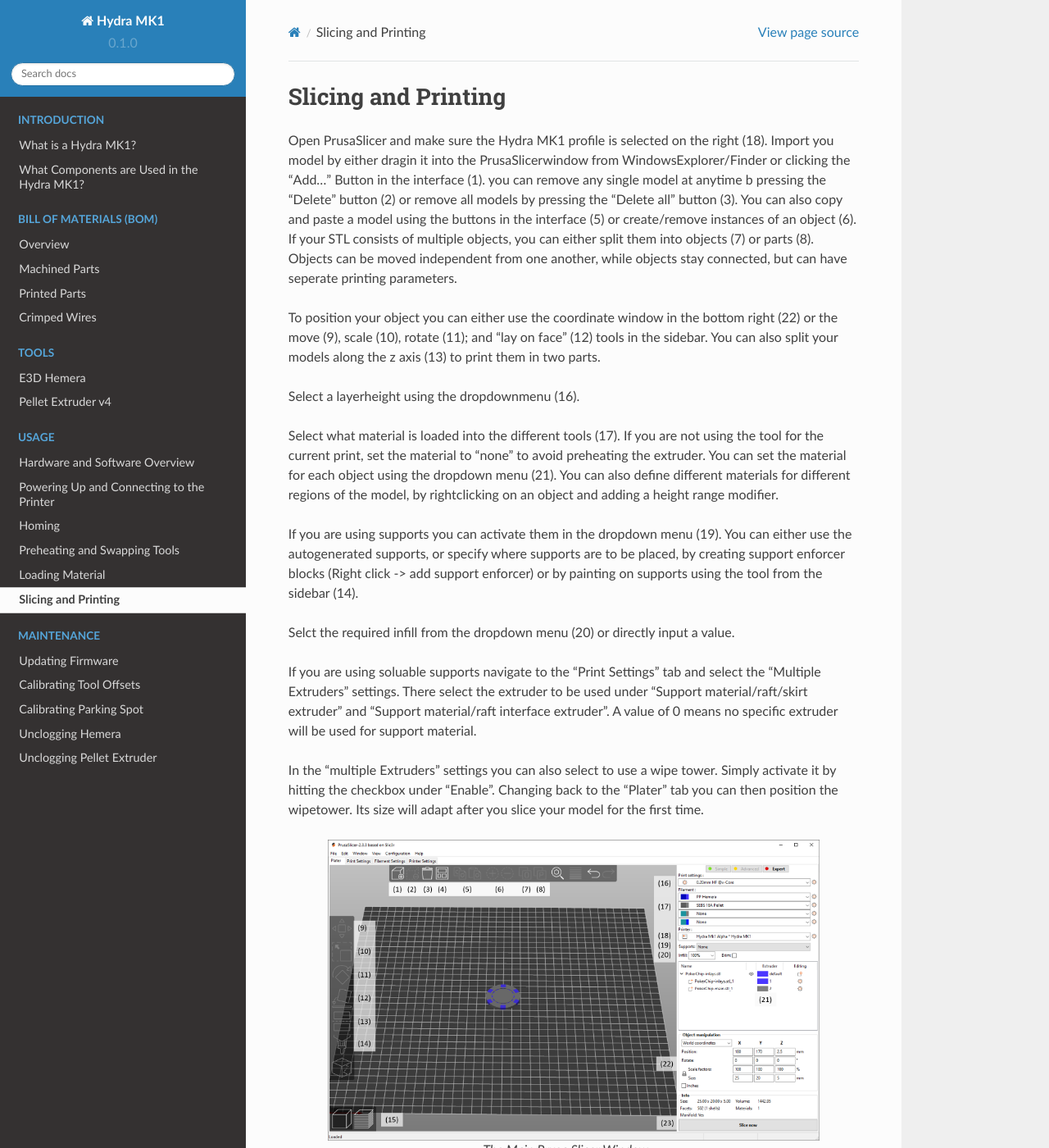
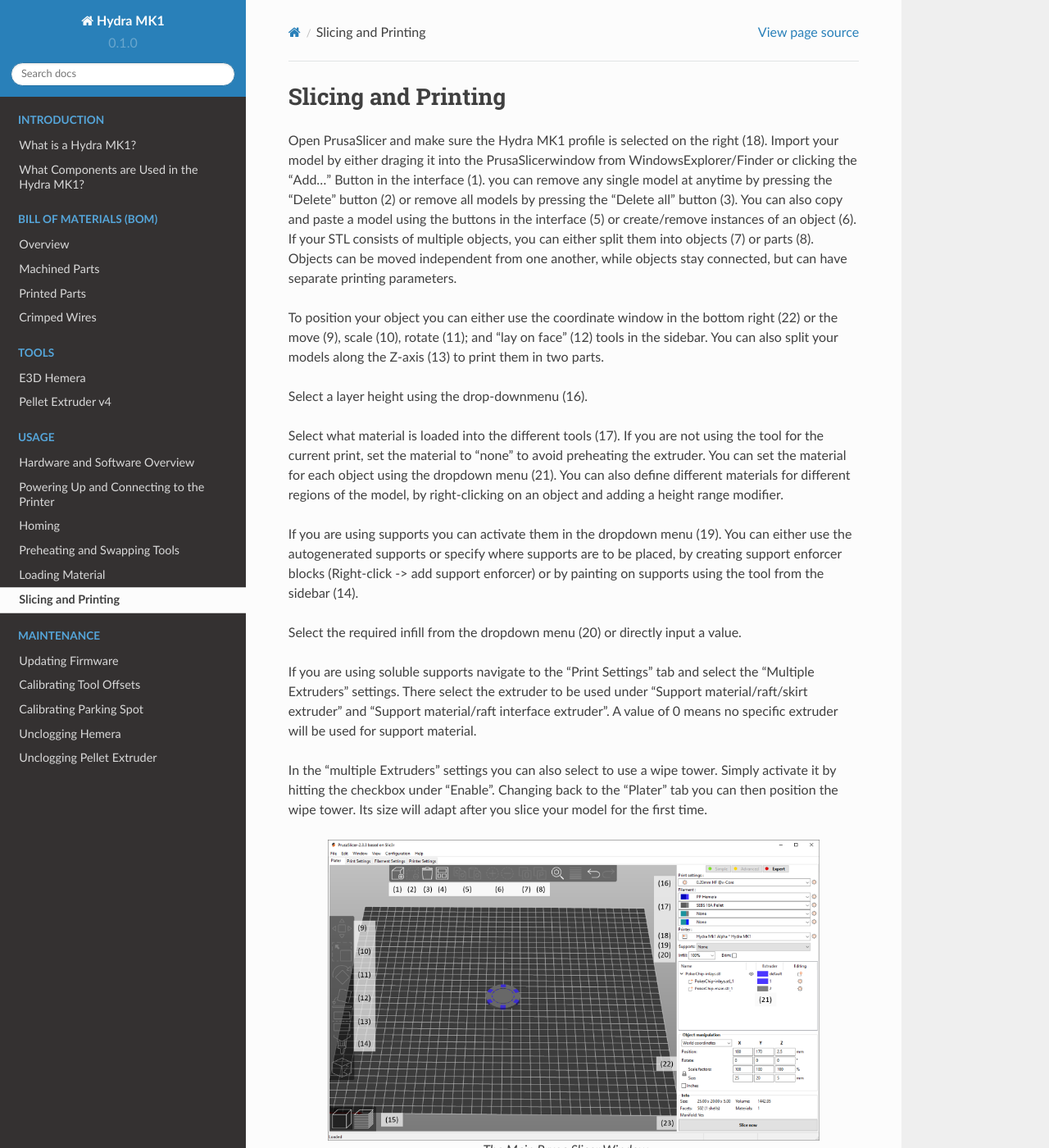
Before and after one commit to srl-ethz/hydra-documentation, a Sphinx documentation site: the page built from docs/source/usage/slicing.rst, in a window 1280 px wide and 1400 px high. Shown: the whole window at 82% size. Built offline with Sphinx 7.4.7 and the Read the Docs theme 2.0.0, drawn with Linux system fonts in a browser that asks for light colours; pages that are not in the unit, such as notebooks, are missing from menus; some of the changed text lies outside the part shown.

Commit message:
Update slicing.rst

```diff
--- a/docs/source/usage/slicing.rst
+++ b/docs/source/usage/slicing.rst
@@ -2,21 +2,21 @@
 Slicing and Printing
 ################################
 
-Open PrusaSlicer and make sure the Hydra MK1 profile is selected on the right (18). Import you model by either dragin it into the PrusaSlicerwindow from WindowsExplorer/Finder or clicking the "Add..." Button in the interface (1). you can remove any single model at anytime b pressing the "Delete" button (2) or remove all models by pressing the "Delete all" button (3). You can also copy and paste a model using the buttons in the interface (5) or create/remove instances of an object (6). If your STL consists of multiple objects, you can either split them into objects (7) or parts (8). Objects can be moved independent from one another, while objects stay connected, but can have seperate printing parameters.
+Open PrusaSlicer and make sure the Hydra MK1 profile is selected on the right (18). Import your model by either draging it into the PrusaSlicerwindow from WindowsExplorer/Finder or clicking the "Add..." Button in the interface (1). you can remove any single model at anytime by pressing the "Delete" button (2) or remove all models by pressing the "Delete all" button (3). You can also copy and paste a model using the buttons in the interface (5) or create/remove instances of an object (6). If your STL consists of multiple objects, you can either split them into objects (7) or parts (8). Objects can be moved independent from one another, while objects stay connected, but can have separate printing parameters.
 
-To position your object you can either use the coordinate window in the bottom right (22) or the move (9), scale (10), rotate (11); and "lay on face" (12) tools in the sidebar. You can also split your models along the z axis (13) to print them in two parts.
+To position your object you can either use the coordinate window in the bottom right (22) or the move (9), scale (10), rotate (11); and "lay on face" (12) tools in the sidebar. You can also split your models along the Z-axis (13) to print them in two parts.
 
-Select a layerheight using the dropdownmenu (16).
+Select a layer height using the drop-downmenu (16).
 
-Select what material is loaded into the different tools (17). If you are not using the tool for the current print, set the material to "none" to avoid preheating the extruder. You can set the material for each object using the dropdown menu (21). You can also define different materials for different regions of the model, by rightclicking on an object and adding a height range modifier.
+Select what material is loaded into the different tools (17). If you are not using the tool for the current print, set the material to "none" to avoid preheating the extruder. You can set the material for each object using the dropdown menu (21). You can also define different materials for different regions of the model, by right-clicking on an object and adding a height range modifier.
 
-If you are using supports you can activate them in the dropdown menu (19). You can either use the autogenerated supports, or specify where supports are to be placed, by creating support enforcer blocks (Right click -> add support enforcer) or by painting on supports using the tool from the sidebar (14).
+If you are using supports you can activate them in the dropdown menu (19). You can either use the autogenerated supports or specify where supports are to be placed, by creating support enforcer blocks (Right-click -> add support enforcer) or by painting on supports using the tool from the sidebar (14).
 
-Selct the required infill from the dropdown menu (20) or directly input a value.
+Select the required infill from the dropdown menu (20) or directly input a value.
 
-If you are using soluable supports navigate to the "Print Settings" tab and select the "Multiple Extruders" settings. There select the extruder to be used under "Support material/raft/skirt extruder" and "Support material/raft interface extruder". A value of 0 means no specific extruder will be used for support material.
+If you are using soluble supports navigate to the "Print Settings" tab and select the "Multiple Extruders" settings. There select the extruder to be used under "Support material/raft/skirt extruder" and "Support material/raft interface extruder". A value of 0 means no specific extruder will be used for support material.
 
-In the "multiple Extruders" settings you can also select to use a wipe tower. Simply activate it by hitting the checkbox under "Enable". Changing back to the "Plater" tab you can then position the wipetower. Its size will adapt after you slice your model for the first time.
+In the "multiple Extruders" settings you can also select to use a wipe tower. Simply activate it by hitting the checkbox under "Enable". Changing back to the "Plater" tab you can then position the wipe tower. Its size will adapt after you slice your model for the first time.
 
 .. figure:: img/SlicerScreenshot.png
     :align: center
@@ -24,4 +24,4 @@
 
     The Main Prusa Slicer Window
 
-If you are satisfied with your settings press "Slice now"(23) and double check the generated gcode. You can switch back and forth between object placement and generated gcode via the two buttons in the bottom left (15). Make sure the correct materials are loaded in the extruders, then you can directly upload the gcode to the printer using the right button that replaces the "Slice now" button.
+If you are satisfied with your settings press "Slice now"(23) and double-check the generated gcode. You can switch back and forth between object placement and generated gcode via the two buttons in the bottom left (15). Make sure the correct materials are loaded in the extruders, then you can directly upload the gcode to the printer using the right button that replaces the "Slice now" button.
```
